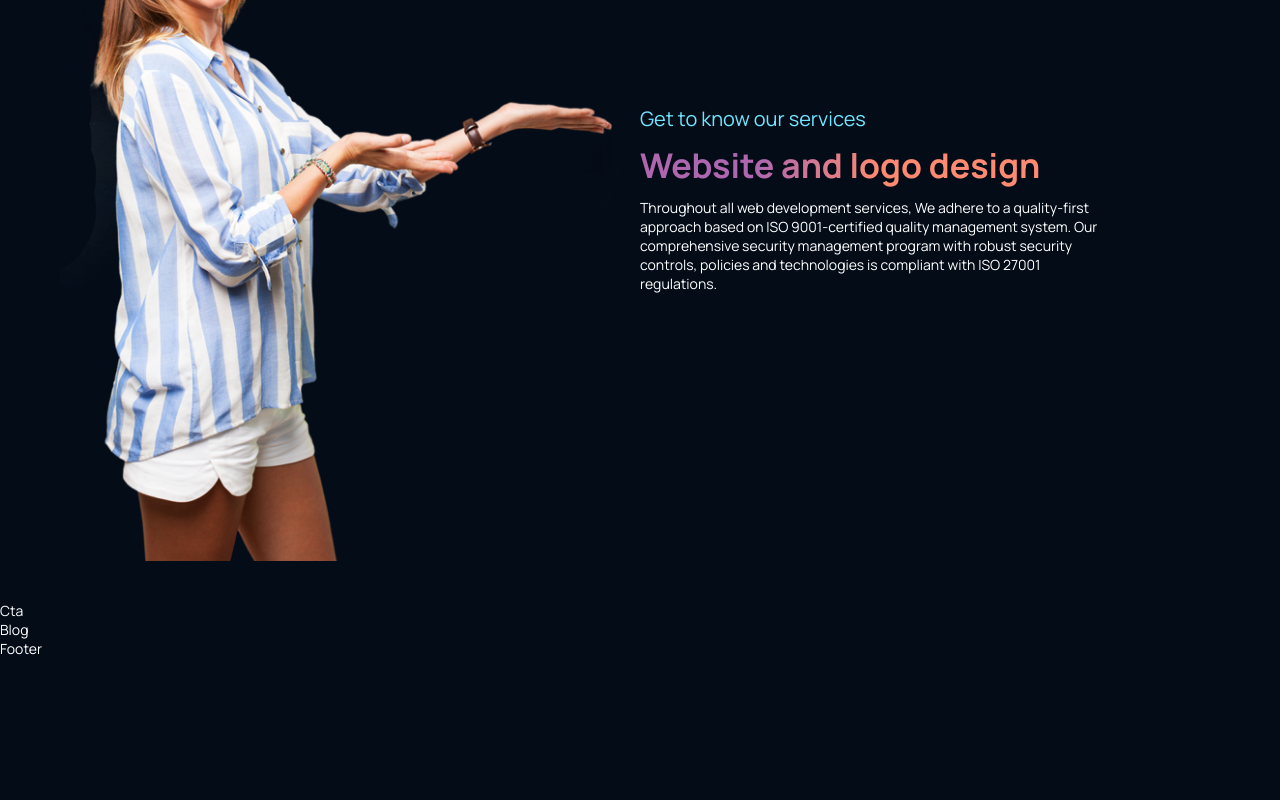
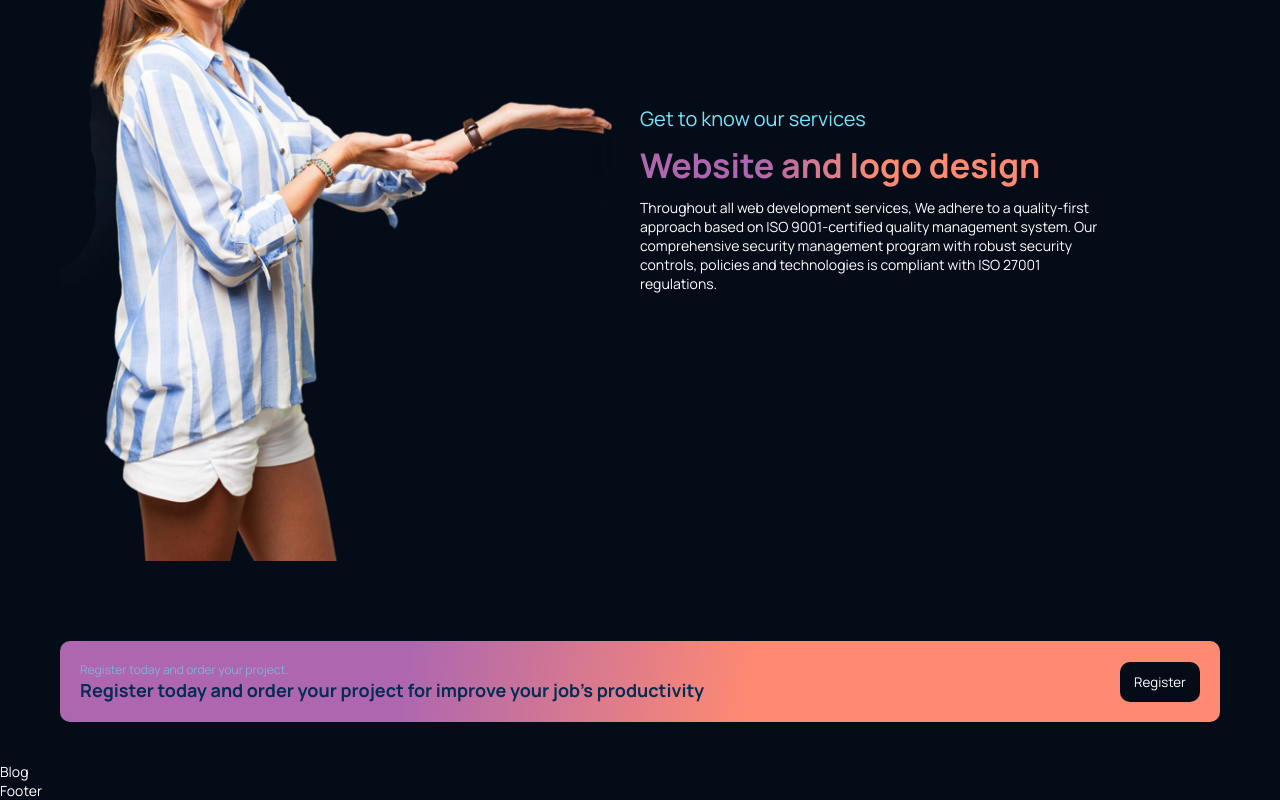
Before and after one commit to amindev92/design-website, a React (Create React App) app: page / in a window 1280 px wide. Shown: the part 1925-2725 px from the top of the page. Before the commit the page ends 2583 px from the top, so only its background shows below. Built offline with nearby package versions, Linux system fonts and the light colour scheme.

Commit message:
complete cta section

```diff
--- a/src/components/cta/Cta.jsx
+++ b/src/components/cta/Cta.jsx
@@ -4,7 +4,15 @@ import './cta.css'
 const Cta = () => {
     return (
 
-        <div>Cta</div>
+        <div className='cta section--margin'>
+            <div className='cta__title'>
+                <p>Register today and order your project.</p>
+                <h4>Register today and order your project for improve your job's productivity</h4>
+            </div>
+            <div className='cta__button'>
+                <button type='button'>Register</button>
+            </div>
+        </div>
 
     )
 }
--- a/src/components/cta/cta.css
+++ b/src/components/cta/cta.css
@@ -0,0 +1,31 @@
+.cta {
+    background: linear-gradient(100deg, rgba(174, 103, 175, 1) 30%, rgba(255, 138, 113, 1) 60%);
+    border-radius: 1rem;
+    padding: 2rem;
+    display: flex;
+    flex-direction: row;
+    justify-content: space-between;
+    align-items: center;
+}
+
+.cta__title p {
+    font-size: 1.2rem;
+    color: var(--text-color);
+}
+
+.cta__title h4 {
+    font-size: 1.8rem;
+    color: var(--blog-color);
+}
+
+.cta__button button {
+    background-color: var(--bg-color);
+    outline: none;
+    border: none;
+    width: 8rem;
+    height: 4rem;
+    color: #fff;
+    border-radius: 1rem;
+    font-family: var(--font-family);
+    font-weight: 400;
+}
```
